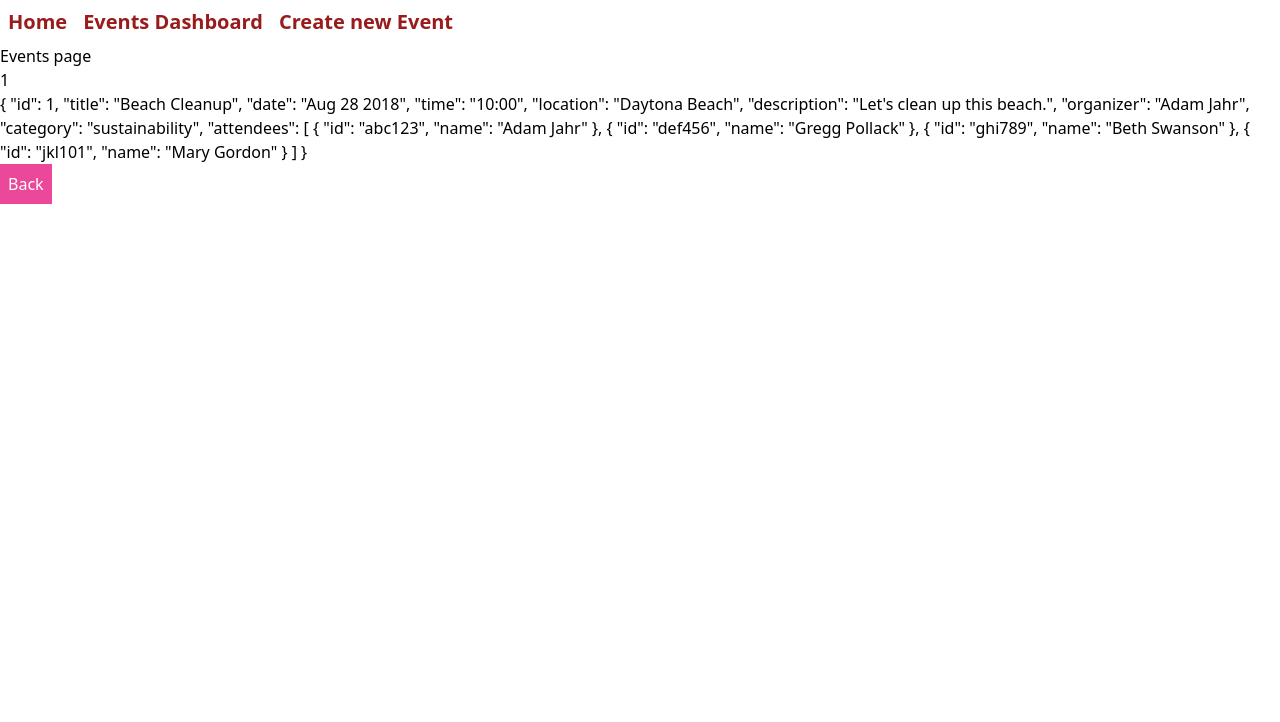
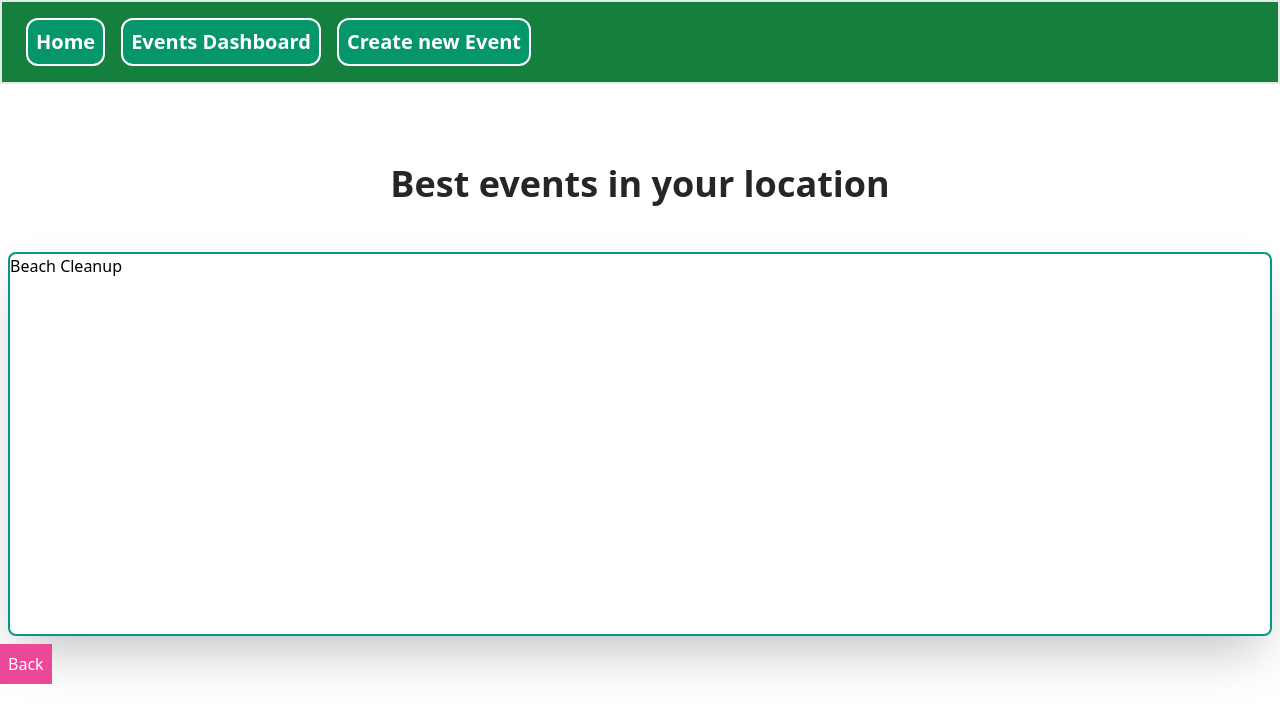
Before and after one commit to OlhaSoroka/Vue_event_homework, a Vue app: page /events/1 in a window 1280 px wide. Shown: the top 722 px of the page. Built offline with nearby package versions, Linux system fonts and the light colour scheme.

Commit message:
event_detail component created

```diff
--- a/src/App.vue
+++ b/src/App.vue
@@ -2,33 +2,26 @@
 
 <template>
   <div>
-    <nav class="flex">
-      <router-link :to="{ name: 'home' }">
-        <div class="nav-link">Home</div>
-      </router-link>
-      <router-link :to="{ name: 'events' }">
-        <div class="nav-link">Events Dashboard</div>
-      </router-link>
-      <router-link :to="{ name: 'create' }">
-        <div class="nav-link">Create new Event</div>
-      </router-link>
-    </nav>
-    <router-view></router-view>
+    <HeaderComponent></HeaderComponent>
+    <div class="max-w-7xl mx-auto">
+      <router-view></router-view>
+    </div>
+
   </div>
 
 </template>
 
 
 <script>
+import HeaderComponent from "./components/HeaderComponent.vue";
 export default {
-
+  components: {
+    HeaderComponent
+  }
 }
 
 </script>
 
 
 <style>
-.nav-link {
-  @apply p-2 text-red-800 text-xl font-bold
-}
 </style>
--- /dev/null
+++ b/src/components/HeaderComponent.vue
@@ -0,0 +1,23 @@
+<template>
+  <nav class="flex border-2 bg-green-700 text-white p-4">
+    <router-link :to="{ name: 'home' }">
+      <div class="nav-link">Home</div>
+    </router-link>
+    <router-link :to="{ name: 'events' }">
+      <div class="nav-link">Events Dashboard</div>
+    </router-link>
+    <router-link :to="{ name: 'create' }">
+      <div class="nav-link">Create new Event</div>
+    </router-link>
+  </nav>
+</template>
+
+<script>
+
+</script>
+
+<style>
+.nav-link {
+  @apply p-2 text-white text-xl font-bold border-2 border-white rounded-xl mx-2 bg-emerald-600 transition-colors hover:bg-emerald-800
+}
+</style>
--- a/src/views/EventDetailsView.vue
+++ b/src/views/EventDetailsView.vue
@@ -1,7 +1,6 @@
 <template>
-  <div>
-    <h1>{{ $route.params.id }}</h1>
-    <div>{{ currentEvent }}</div>
+  <div v-if="currentEvent" class="border-2 border-teal-600 h-96 rounded-lg shadow-2xl m-2">
+<div class="event-title">{{currentEvent.title}}</div>
   </div>
 </template>
 
@@ -9,7 +8,8 @@
 import db from '../assets/db.json';
 export default {
   props: {
-    id: String
+    id: String,
+
   },
   mounted() {
     this.currentEvent = db.events.find((elem) => {
--- a/src/views/EventsView.vue
+++ b/src/views/EventsView.vue
@@ -1,5 +1,5 @@
 <template>
-  <h1>Events page</h1>
+  <h1 class="font-bold text-4xl text-neutral-800 mt-10 px-20 py-10 text-center"> Best events in your location</h1>
   <div v-if="$route.name === 'event-details'">
     <router-view></router-view>
     <button class="bg-pink-500 text-white fond-bold p-2" @click="back">Back</button>
--- a/src/views/HomeView.vue
+++ b/src/views/HomeView.vue
@@ -1,5 +1,9 @@
 <template>
-  <h1>Hello home world</h1>
+  <div>
+    <h1 class="font-bold text-6xl text-neutral-800 mt-14 p-20 text-center">Homework application builded using: <span class="text-green-700">Vue</span> and <span class="text-teal-700"> Tailwind</span></h1>
+  <p class=" text-center text-xl text-neutral-800">Lorem ipsum dolor sit amet, consectetuer adipiscing elit. Aenean commodo ligula eget dolor. Aenean massa.
+</p>
+  </div>
 </template>
 
 <script>
@@ -9,4 +13,5 @@ export default {
 </script>
 
 <style>
+
 </style>
```
